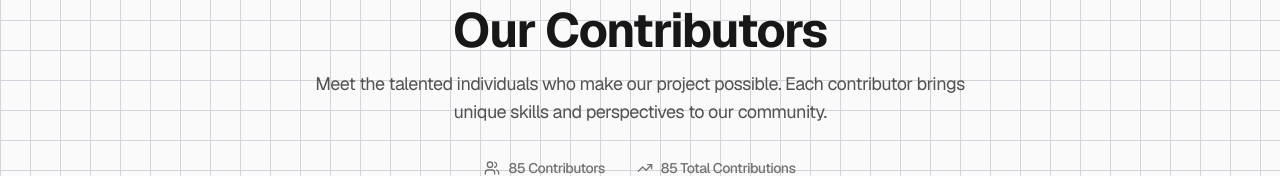
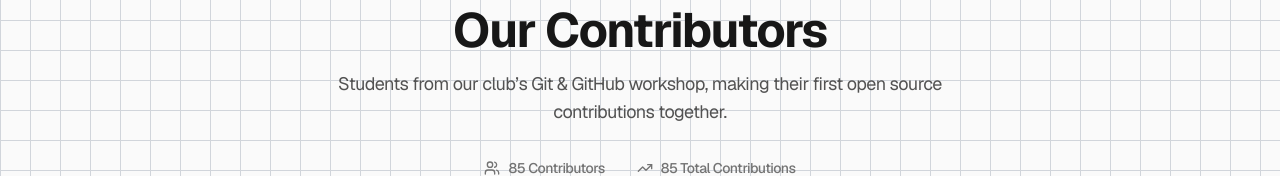
Before and after one commit to Dany1211/Contributors_AICC, a React (Vite) app: page / in a window 1280 px wide. Shown: the part 160-336 px from the top of the page. Built offline with nearby package versions, Linux system fonts and the light colour scheme.

Commit message:
Subheading Updated

```diff
--- a/src/components/Gallery.tsx
+++ b/src/components/Gallery.tsx
@@ -78,7 +78,8 @@ const Gallery: React.FC = () => {
         </div>
 
         <p className="mx-auto mb-8 max-w-2xl text-lg tracking-tight text-neutral-600">
-          Meet the talented individuals who make our project possible. Each contributor brings unique skills and perspectives to our community.
+        Students from our club’s Git & GitHub workshop, making their first open source contributions together.
+
         </p>
 
         {/* Stats */}
```
